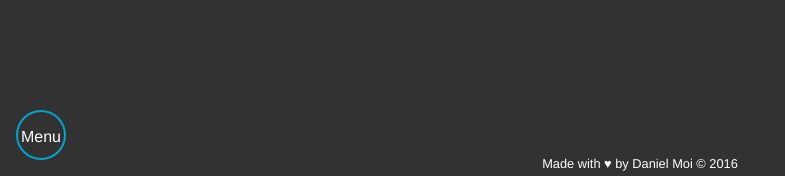
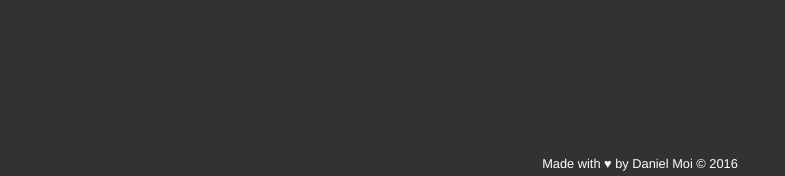
Before and after one commit to danielmoi/portfolio, a PHP site: page / in a window 1280 px wide. Shown: the part 624-800 px from the top of the page, without its empty margins (0-785 px from the left). Run offline with PHP 8.4, Linux system fonts and the light colour scheme.

Commit message:
Toggle nav on nav toggle, adjust padding on mobile

```diff
--- a/css/style.css
+++ b/css/style.css
@@ -194,10 +194,13 @@ input[type=submit] {
   width: 100%;
   z-index: 1;
   background: #323232;
-  padding: 0;
-  border-top: 1px solid #00a5cd; }
+  padding: 0 0 80px 0;
+  border-top: 1px solid #00a5cd;
+  bottom: 0;
+  border-bottom: 1px solid #00a5cd; }
   @media screen and (min-width: 600px) {
     .nav {
+      padding: 0;
       display: block;
       height: 40px;
       top: 100px;
@@ -225,7 +228,11 @@ input[type=submit] {
   bottom: 1em;
   left: 1em;
   line-height: 50px;
-  text-align: center; }
+  text-align: center;
+  z-index: 1; }
+  @media screen and (min-width: 600px) {
+    .nav__toggle {
+      display: none; } }
 
 .main__container {
   max-width: 600px;
--- a/js/main.js
+++ b/js/main.js
@@ -11,3 +11,11 @@ $('.nav__list-item').on('vclick', function(e) {
 $('header').on('swipeleft', function() {
   console.log('hello');
 });
+
+$('.nav__toggle').on('vclick', function(e) {
+  $('.nav').toggle();
+});
+
+$('.nav__list-item').on('vclick', function(e) {
+  $('.nav').toggle();
+});
--- a/sass/_header.scss
+++ b/sass/_header.scss
@@ -48,11 +48,14 @@
   width: 100%;
   z-index: 1;
   background: $gray;
-  padding: 0;
+  padding: 0 0 80px 0;
   border-top: 1px solid $primary;
+  bottom: 0;
+  border-bottom: 1px solid $primary;
 
 
   @media screen and (min-width: 600px) {
+    padding: 0;
     display: block;
     height: 40px;
     top: 100px;
@@ -84,4 +87,8 @@
   left: 1em;
   line-height: 50px;
   text-align: center;
+  z-index: 1;
+  @media screen and (min-width: 600px) {
+    display: none;
+  }
 }
```
